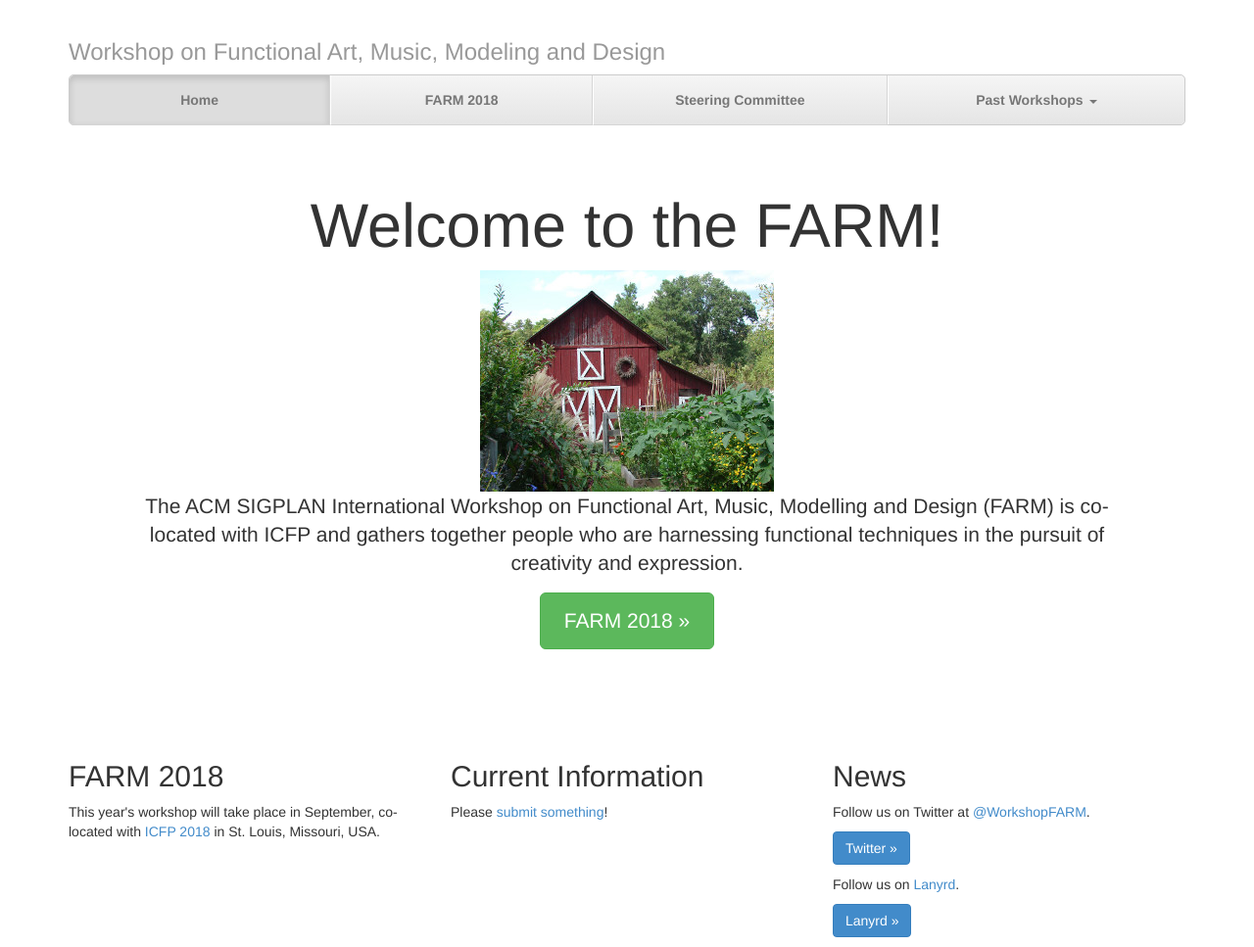
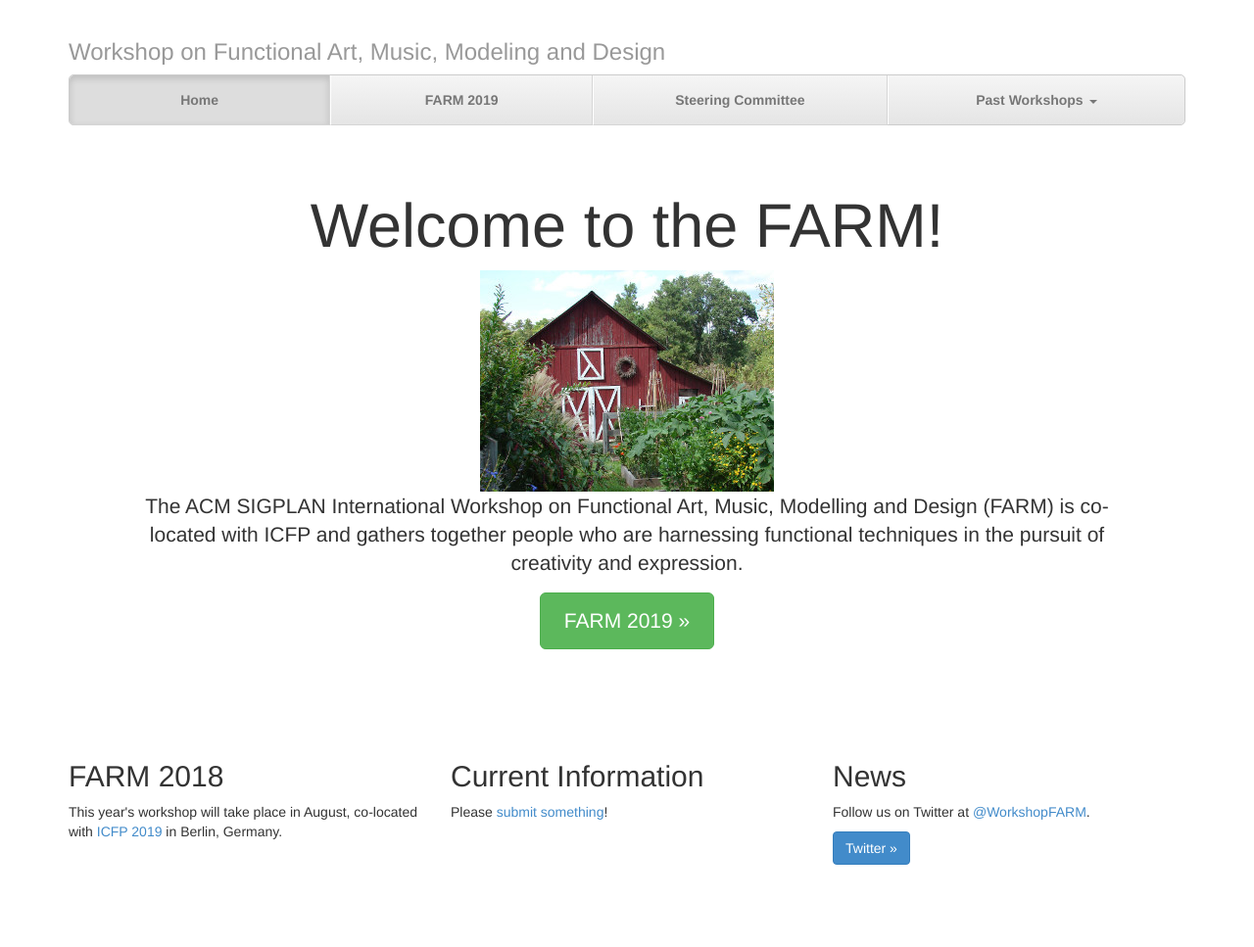
Before and after one commit to functional-art/functional-art.github.com, a Jekyll site: the page built from index.html, in a window 1280 px wide. Shown: the whole page at 98% size. Built offline with Jekyll 4.4.1, drawn with Linux system fonts in a browser that asks for light colours; nearby versions of some CDN libraries; after the commit the page ends 900 px from its top, so only the background shows below that.

Commit message:
Fix homepage

```diff
--- a/_includes/navbar.html
+++ b/_includes/navbar.html
@@ -3,17 +3,18 @@
 {% else %}
 <li><a href="/">Home</a></li>
 {% endif %}
-{% if page.active == "farm2018" %}
-<li class="dropdown">
+{% if page.active == "farm2019" %}
+<li class="active"><a href="/2019/">FARM 2019</a></li>
+<!--<li class="dropdown">
   <a href="#" class="dropdown-toggle"
-  data-toggle="dropdown">FARM 2018 <b class="caret"></b></a>
+  data-toggle="dropdown">FARM 2019 <b class="caret"></b></a>
   <ul class="dropdown-menu">
-    <li><a href="/2018/">Home</a></li>
-    <!--<li><a href="/2018/performance.html">Performance Evening</a></li>-->
+    <li><a href="/2019/">Home</a></li>
+    <li><a href="/2019/performance.html">Performance Evening</a></li>
   </ul>
-</li>
+</li>-->
 {% else %}
-<li><a href="/2018/">FARM 2018</a></li>
+<li><a href="/2019/">FARM 2019</a></li>
 {% endif %}
 {% if page.active == "sc" %}
 <li class="active"><a href="/sc.html">Steering Committee</a></li>
--- a/index.html
+++ b/index.html
@@ -48,17 +48,17 @@ The ACM SIGPLAN International Workshop on Functional Art, Music,
 Modelling and Design (FARM) is co-located with ICFP and gathers together people who are harnessing
 functional techniques in the pursuit of creativity and expression.
 	</p>
-        <p><a class="btn btn-lg btn-success" href="/2018/"
-        role="button">FARM 2018 &raquo;</a></p>
+        <p><a class="btn btn-lg btn-success" href="/2019/"
+        role="button">FARM 2019 &raquo;</a></p>
       </div>
 
       <!-- Example row of columns -->
       <div class="row">
         <div class="col-lg-4">
           <h2>FARM 2018</h2>
-          <p>This year's workshop will take place in September, co-located with <a
-          href="http://icfp18.sigplan.org/home">ICFP 2018</a> in
-          St. Louis, Missouri, USA.</p>
+          <p>This year's workshop will take place in August, co-located with <a
+          href="http://icfp19.sigplan.org/home">ICFP 2019</a> in
+          Berlin, Germany.</p>
 
           <!--<p>
             It will be chaired
@@ -69,7 +69,7 @@ functional techniques in the pursuit of creativity and expression.
        </div>
         <div class="col-lg-4">
 	  <h2>Current Information</h2>
-          Please <a href="https://easychair.org/conferences/?conf=farm2018">submit something</a>!
+          Please <a href="https://easychair.org/conferences/?conf=farm2019">submit something</a>!
 
 	  <!-- <p>The <a href="/2018/">2018 Program</a> is -->
 	  <!--   up!</p> -->
@@ -81,8 +81,6 @@ functional techniques in the pursuit of creativity and expression.
           <h2>News</h2>
           <p>Follow us on Twitter at <a href="http://twitter.com/WorkshopFARM">@WorkshopFARM</a>.</p>
           <p><a class="btn btn-primary" href="http://twitter.com/WorkshopFARM/" role="button">Twitter &raquo;</a></p>
-          <p>Follow us on <a href="http://lanyrd.com/2018/workshopfarm2018/">Lanyrd</a>.</p>
-          <p><a class="btn btn-primary" href="http://lanyrd.com/2018/workshopfarm2018/" role="button">Lanyrd &raquo;</a></p>
         </div>
       </div>
 
```
Also changed, not shown: other parts of _includes/navbar.html (+1 -0 lines).
